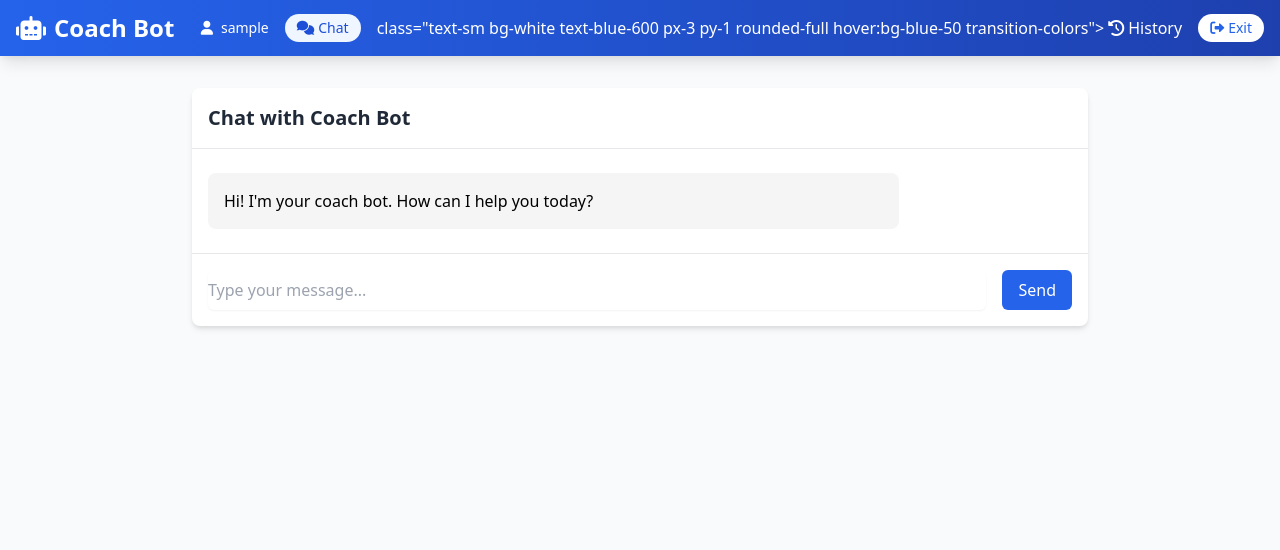
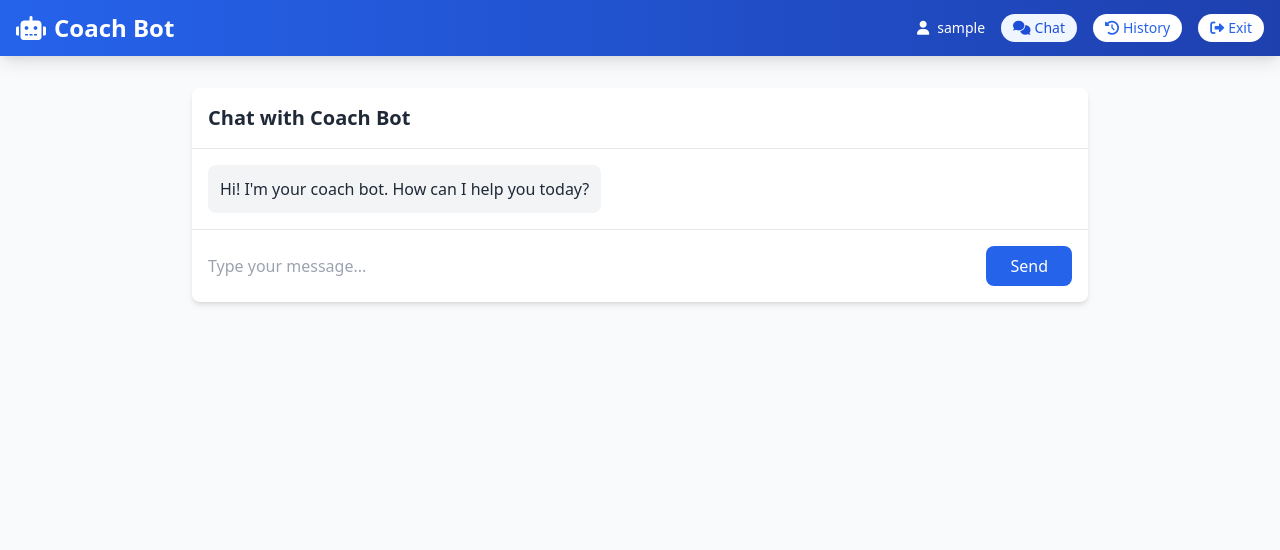
Before and after one commit to charankolisetty/coaching_bot, a Flask app: page /chat in a window 1280 px wide. Shown: the top 550 px of the page. Run offline with Flask 3, Linux system fonts and the light colour scheme; the visitor is signed in with stand-in values (Sample User, id 1); data that the repository does not hold is empty.

Commit message:
inital commit - app

```diff
--- a/templates/base.html
+++ b/templates/base.html
@@ -21,6 +21,7 @@
 
 <body class="bg-gray-50 min-h-screen flex flex-col">
     <!-- Navigation -->
+    <!-- Navigation section in base.html -->
     <nav class="bg-gradient-to-r from-blue-600 to-blue-800 text-white shadow-lg">
         <div class="container mx-auto px-4 py-3">
             <div class="flex justify-between items-center">
@@ -30,7 +31,6 @@
                 </div>
 
                 <!-- Session info - will show username if logged in -->
-                <!-- In base.html, change the history link -->
                 {% if session.get('username') %}
                 <div class="flex items-center space-x-4">
                     <span class="text-sm">
@@ -40,9 +40,8 @@
                         class="text-sm bg-white text-blue-600 px-3 py-1 rounded-full hover:bg-blue-50 transition-colors">
                         <i class="fas fa-comments mr-1"></i>Chat
                     </a>
-                    <a href="{{ url_for('chat_history') }}" <!-- Changed from 'history' to 'chat_history' -->
-                        class="text-sm bg-white text-blue-600 px-3 py-1 rounded-full hover:bg-blue-50
-                        transition-colors">
+                    <a href="{{ url_for('chat_history') }}"
+                        class="text-sm bg-white text-blue-600 px-3 py-1 rounded-full hover:bg-blue-50 transition-colors">
                         <i class="fas fa-history mr-1"></i>History
                     </a>
                     <a href="{{ url_for('logout') }}"
@@ -54,7 +53,6 @@
             </div>
         </div>
     </nav>
-
     <!-- Flash Messages -->
     {% with messages = get_flashed_messages(with_categories=true) %}
     {% if messages %}
--- a/templates/chat.html
+++ b/templates/chat.html
@@ -9,16 +9,42 @@
     </div>
 
     <div id="chat-messages" class="flex-1 overflow-y-auto p-4 space-y-4">
-        <!-- Messages will be added here dynamically -->
+        <!-- Initial welcome message -->
+        <div class="flex items-start space-x-2">
+            <div class="bg-gray-100 rounded-lg p-3 max-w-[80%]">
+                <p class="text-gray-800">Hi! I'm your coach bot. How can I help you today?</p>
+            </div>
+        </div>
+
+        <!-- Existing chat history -->
+        {% for message in chat_history %}
+        <div class="flex flex-col space-y-2">
+            <!-- User message -->
+            <div class="flex justify-end">
+                <div class="bg-blue-100 rounded-lg p-3 max-w-[80%]">
+                    <p class="text-gray-800">{{ message.prompt }}</p>
+                </div>
+            </div>
+            <!-- Bot response -->
+            <div class="flex items-start space-x-2">
+                <div class="bg-gray-100 rounded-lg p-3 max-w-[80%]">
+                    <p class="text-gray-800">{{ message.response }}</p>
+                </div>
+            </div>
+        </div>
+        {% endfor %}
     </div>
 
     <div class="border-t p-4">
         <form id="chat-form" class="flex space-x-4">
-            <input type="text" id="prompt" name="prompt" required
-                class="flex-1 rounded-md border-gray-300 shadow-sm focus:border-blue-500 focus:ring-blue-500"
-                placeholder="Type your message...">
+            <input type="text"
+                   id="prompt"
+                   name="prompt"
+                   required
+                   class="flex-1 rounded-lg border-gray-300 focus:border-blue-500 focus:ring-blue-500"
+                   placeholder="Type your message...">
             <button type="submit"
-                class="bg-blue-600 text-white py-2 px-4 rounded-md hover:bg-blue-700 focus:outline-none focus:ring-2 focus:ring-blue-500 focus:ring-offset-2">
+                    class="bg-blue-600 text-white px-6 py-2 rounded-lg hover:bg-blue-700 focus:outline-none focus:ring-2 focus:ring-blue-500 focus:ring-offset-2 transition-colors">
                 Send
             </button>
         </form>
@@ -27,5 +53,85 @@
 {% endblock %}
 
 {% block scripts %}
-<script src="{{ url_for('static', filename='js/chat.js') }}"></script>
+<script>
+$(document).ready(function() {
+    const chatMessages = $('#chat-messages');
+    const chatForm = $('#chat-form');
+    const promptInput = $('#prompt');
+
+    // Scroll to bottom initially
+    scrollToBottom();
+
+    chatForm.on('submit', function(e) {
+        e.preventDefault();
+
+        const prompt = promptInput.val().trim();
+        if (!prompt) return;
+
+        // Disable form and show user message
+        chatForm.addClass('disabled');
+        addMessage(prompt, 'user');
+        promptInput.val('');
+
+        // Show typing indicator
+        showTypingIndicator();
+
+        // Send request to server
+        $.ajax({
+            url: '/chat',
+            method: 'POST',
+            data: { prompt: prompt },
+            success: function(response) {
+                // Remove typing indicator and add bot response
+                removeTypingIndicator();
+                addMessage(response.response, 'bot');
+            },
+            error: function(xhr, status, error) {
+                // Remove typing indicator and show error
+                removeTypingIndicator();
+                const errorMessage = xhr.responseJSON?.error || 'An error occurred. Please try again.';
+                addMessage(`Error: ${errorMessage}`, 'error');
+            },
+            complete: function() {
+                // Re-enable form
+                chatForm.removeClass('disabled');
+                // Scroll to bottom
+                scrollToBottom();
+            }
+        });
+    });
+
+    function addMessage(text, type) {
+        const messageHTML = type === 'user'
+            ? `<div class="flex justify-end"><div class="bg-blue-100 rounded-lg p-3 max-w-[80%]"><p class="text-gray-800">${text}</p></div></div>`
+            : `<div class="flex items-start space-x-2"><div class="bg-gray-100 rounded-lg p-3 max-w-[80%]"><p class="text-gray-800">${text}</p></div></div>`;
+
+        chatMessages.append(messageHTML);
+        scrollToBottom();
+    }
+
+    function showTypingIndicator() {
+        const indicator = `
+            <div class="typing-indicator flex items-start space-x-2">
+                <div class="bg-gray-100 rounded-lg p-3">
+                    <div class="flex items-center space-x-1">
+                        <div class="w-2 h-2 bg-gray-500 rounded-full animate-bounce"></div>
+                        <div class="w-2 h-2 bg-gray-500 rounded-full animate-bounce" style="animation-delay: 0.2s"></div>
+                        <div class="w-2 h-2 bg-gray-500 rounded-full animate-bounce" style="animation-delay: 0.4s"></div>
+                    </div>
+                </div>
+            </div>`;
+        chatMessages.append(indicator);
+        scrollToBottom();
+    }
+
+    function removeTypingIndicator() {
+        $('.typing-indicator').remove();
+    }
+
+    function scrollToBottom() {
+        chatMessages.scrollTop(chatMessages[0].scrollHeight);
+    }
+});
+</script>
 {% endblock %}
```
